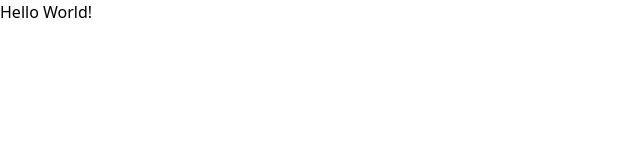
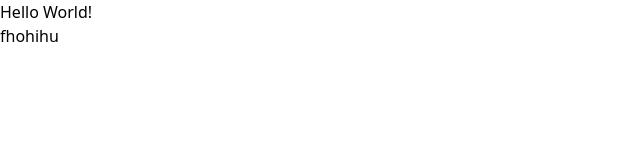
Before and after one commit to sahinmallik/realtor, a React (Create React App) app: page / in a window 1280 px wide. Shown: the top 160 px of the page, without its empty margins (0-640 px from the left). Built offline with nearby package versions, Linux system fonts and the light colour scheme.

Commit message:
First Commit

```diff
--- a/src/App.js
+++ b/src/App.js
@@ -2,6 +2,7 @@ function App() {
   return (
     <>
       <h1>Hello World!</h1>
+      <h2>fhohihu</h2>
     </>
   );
 }
```
